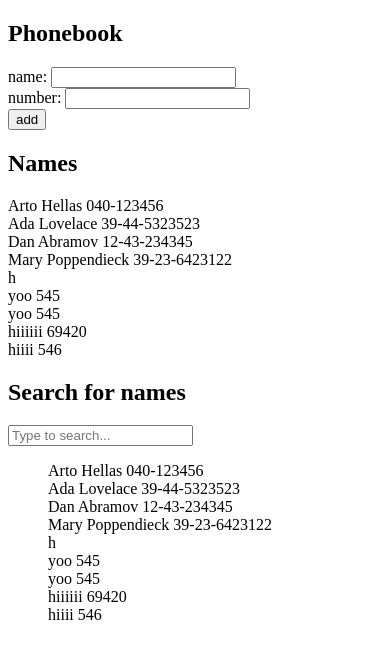
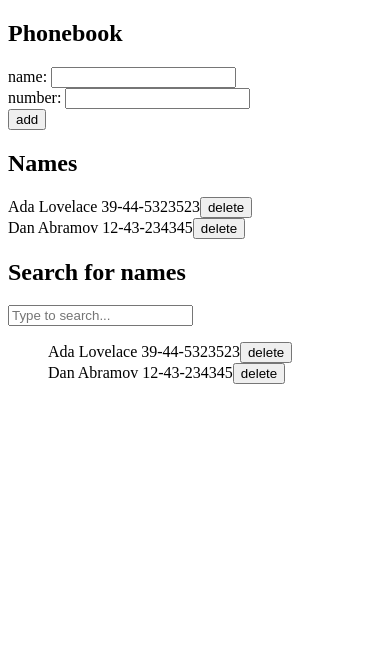
Before and after one commit to caikesn/Full-Stack-Open, a React (Vite) app in the folder part2/phonebook/phonebook-app/: page / in a window 390 px wide. Shown: the top 658 px of the page. Built offline with nearby package versions, Linux system fonts and the light colour scheme; data requests are answered from the project's data file.

Commit message:
phonebook-2.12-2.15

```diff
--- a/part2/phonebook/phonebook-app/db.json
+++ b/part2/phonebook/phonebook-app/db.json
@@ -1,10 +1,5 @@
 {
   "persons": [
-    {
-      "name": "Arto Hellas",
-      "number": "040-123456",
-      "id": "1"
-    },
     {
       "name": "Ada Lovelace",
       "number": "39-44-5323523",
@@ -14,36 +9,6 @@
       "name": "Dan Abramov",
       "number": "12-43-234345",
       "id": "3"
-    },
-    {
-      "name": "Mary Poppendieck",
-      "number": "39-23-6423122",
-      "id": "4"
-    },
-    {
-      "name": "h",
-      "number": "",
-      "id": "FkWm0MXWSkY"
-    },
-    {
-      "name": "yoo",
-      "number": "545",
-      "id": "qU4JIZ8ub6I"
-    },
-    {
-      "name": "yoo",
-      "number": "545",
-      "id": "HqWnoHubeoA"
-    },
-    {
-      "name": "hiiiiii",
-      "number": "69420",
-      "id": "3Le8sTZB7tI"
-    },
-    {
-      "name": "hiiii",
-      "number": "546",
-      "id": "Htd_suHsZPA"
     }
   ],
   "$schema": "./node_modules/json-server/schema.json"
--- a/part2/phonebook/phonebook-app/src/App.jsx
+++ b/part2/phonebook/phonebook-app/src/App.jsx
@@ -1,5 +1,6 @@
 import { useState, useEffect } from 'react'
 import axios from 'axios'
+import numberService from './services/persons'
 
 
 const Search = (props) => (
@@ -14,10 +15,13 @@
     </form>
 )
 
-const Persons = ({ persons }) => (
+const Persons = ({ persons, onDelete }) => (
   <div>
     {persons.map(person => (
-      <div key={person.id}>{person.name} {person.number} </div>
+      <div key={person.id}>
+        {person.name} {person.number}
+        <button onClick={() => onDelete(person.id)}>delete</button>
+      </div>
     ))}
   </div>
 )
@@ -30,12 +34,11 @@
   const [query, setQuery] = useState('')
 
   useEffect(() => {
-    console.log('effect');
-    axios
-      .get('http://localhost:3001/persons')
-      .then(response => {
+    numberService
+      .getAll()
+      .then(initialPersons => {
         console.log('promise fulfilled')
-        setPersons(response.data)
+        setPersons(initialPersons)
       })
   }, [])
   console.log('render', persons.length, 'persons')
@@ -43,6 +46,22 @@
   const filteredPersons = persons.filter((person) =>
     person.name.toLowerCase().includes(query.toLowerCase())
   )
+
+  const deletePerson = (id) => {
+    const person = persons.find(p => p.id === id)
+    if (!person) return
+
+    if (window.confirm(`Delete ${person.name}?`))
+    numberService
+      .deletePerson(id)
+      .then(() => {
+        setPersons(persons.filter(p => p.id !== id))
+      })
+      .catch(error => {
+        alert(`'${person.name}' was already deleted from server`)
+        setPersons(persons.filter(p => p.id !== id))
+      })
+  }
 
   const addPerson = (event) => {
     event.preventDefault()
@@ -59,10 +78,10 @@
       id: String(Math.floor(Math.random() * 10000))
     }
 
-    axios
-      .post('http://localhost:3001/persons', nameObject)
-      .then(response => {
-        setPersons(persons.concat(response.data))
+    numberService
+      .create(nameObject)
+      .then(returnedName => {
+        setPersons(persons.concat(returnedName))
         setNewName('')
         setNewNumber('')
       })
@@ -90,7 +109,10 @@
           onSubmit={addPerson}
         />
       <h2>Names</h2>
-        <Persons persons={persons} />
+        <Persons
+          persons={persons}
+          onDelete={deletePerson}
+          />
       <h2>Search for names</h2>
         <Search query={query} onQueryChange={(e) => setQuery(e.target.value)} />
         <ul>
--- /dev/null
+++ b/part2/phonebook/phonebook-app/src/services/persons.js
@@ -0,0 +1,29 @@
+import axios from 'axios'
+const baseUrl = 'http://localhost:3001/persons'
+
+const getAll = () => {
+    const request = axios.get(baseUrl)
+    return request.then(response => response.data)
+}
+
+const create = newObject => {
+    const request = axios.post(baseUrl, newObject)
+    return request.then(response => response.data)
+}
+
+const update = (id, newObject) => {
+    const request = axios.put(`${baseUrl}/${id}`, newObject)
+    return request.then(response => response.data)
+}
+
+const deletePerson = (id) => {
+    const request = axios.delete(`${baseUrl}/${id}`)
+    return request.then(response => response.data)
+}
+
+export default {
+   getAll,
+   create,
+   update,
+   deletePerson
+}
```
